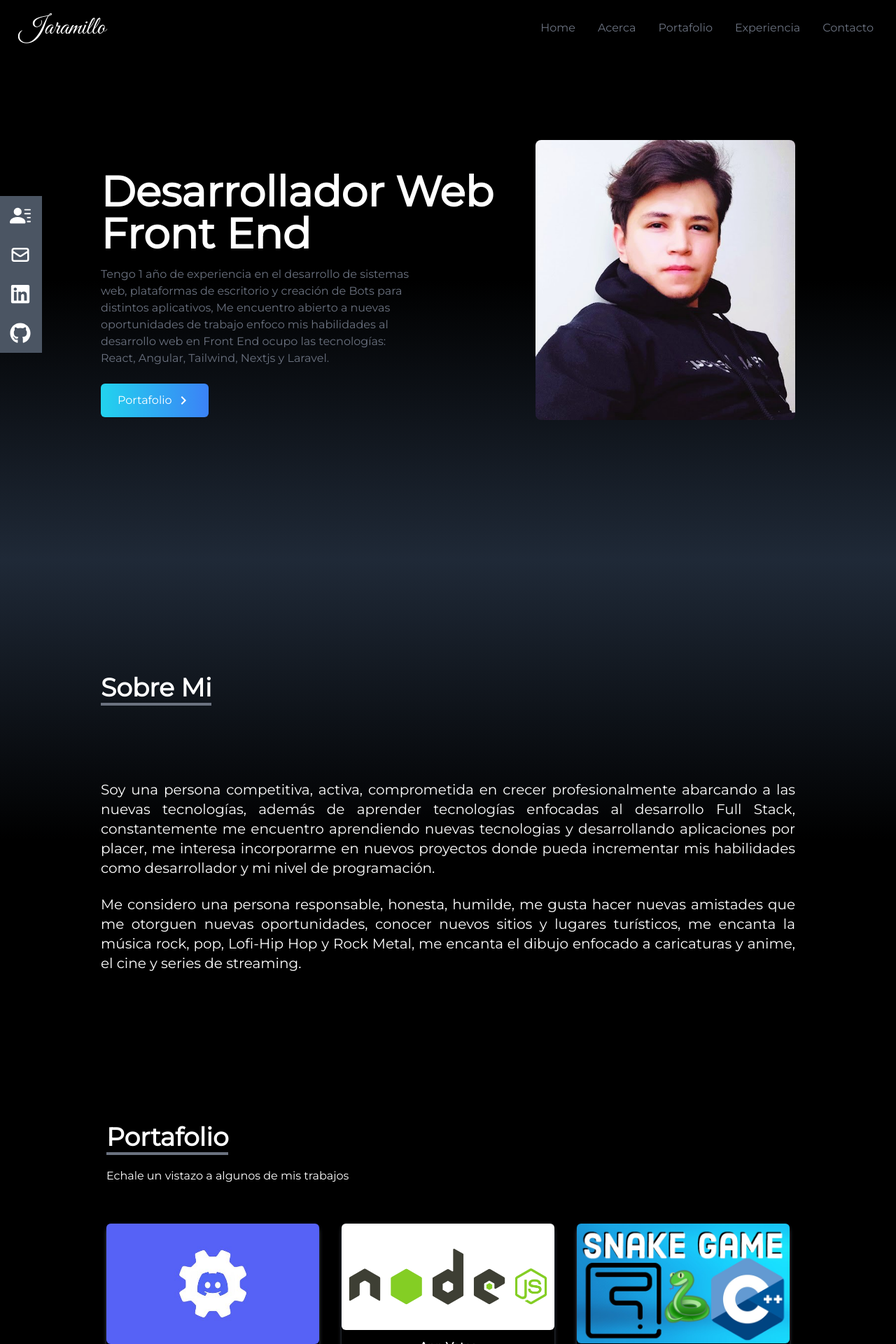
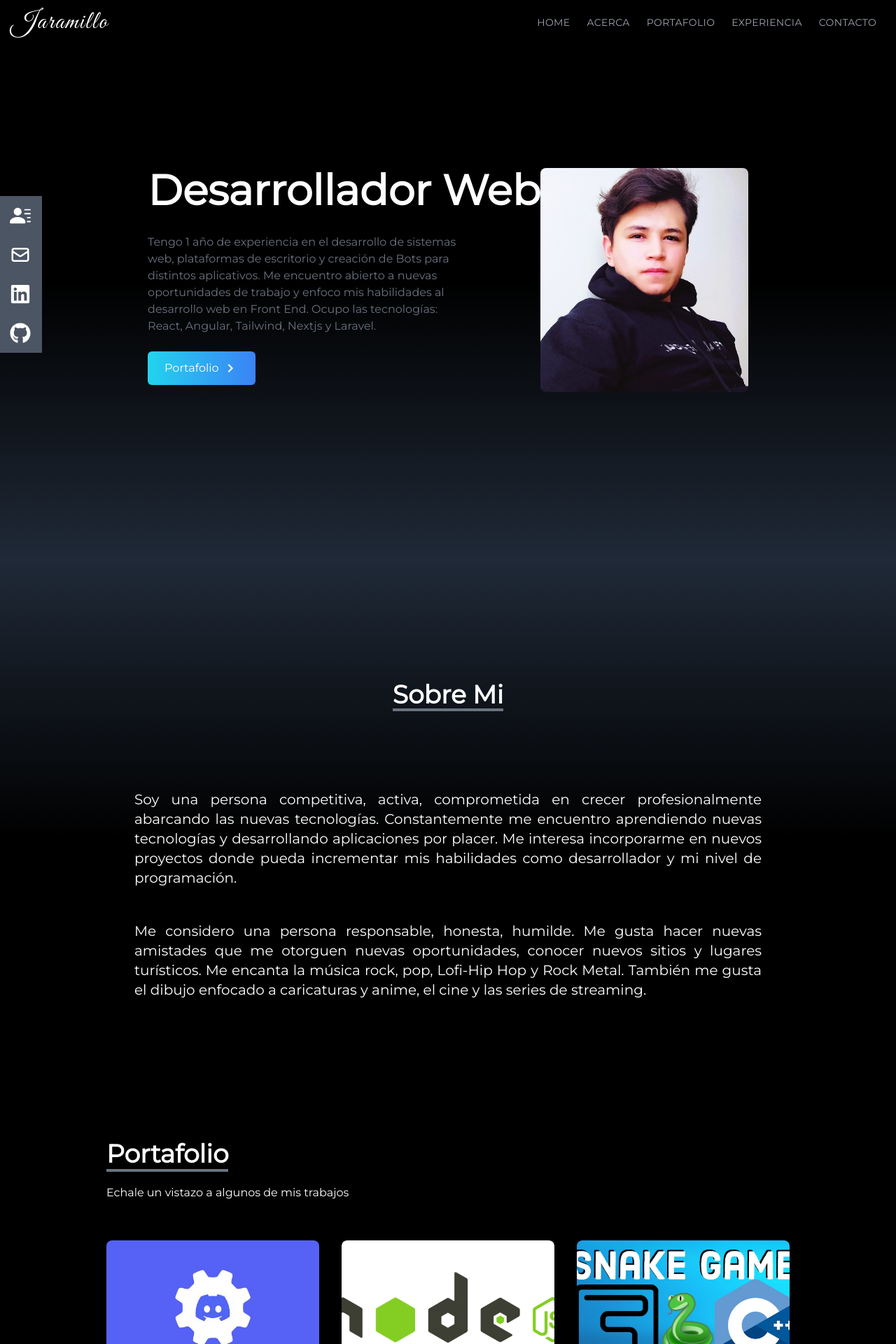
Before and after one commit to Jaramill0/portafolio, a React (Create React App) app: page / in a window 1280 px wide. Shown: the top 1920 px of the page at 70% size. Built offline with nearby package versions, Linux system fonts and the light colour scheme.

Commit message:
Mejoras en el portafolio web

```diff
--- a/src/components/About.jsx
+++ b/src/components/About.jsx
@@ -1,27 +1,21 @@
-import React from 'react'
+import React from 'react';
 
 const About = () => {
     return (
-        <div name="acerca" className='w-full h-screen bg-gradient-to-b via-black  to-black  from-gray-800  p-4 text-white'>
-            <div className='max-w-screen-lg  flex flex-col p-4 mx-auto  justify-center w-full h-full'>
-                <div className='pb-8'>
-                    <p className='text-4xl font-bold inline border-b-4 border-gray-500'>Sobre Mi</p>
+        <div name="acerca" className="bg-gradient-to-b from-gray-800 via-black to-black w-full h-screen px-4 py-8 text-white">
+            <div className="max-w-screen-lg mx-auto h-full flex flex-col justify-center items-center">
+                <div className="pb-8">
+                    <p className="inline-block text-4xl font-bold border-b-4 border-gray-500">Sobre Mi</p>
                 </div>
-                <p className='text-xl mt-20 text-justify'>
-                    Soy una persona competitiva, activa, comprometida en crecer profesionalmente abarcando a las nuevas tecnologías,
-                    además de aprender tecnologías enfocadas al desarrollo Full Stack, constantemente me encuentro aprendiendo nuevas tecnologias y desarrollando aplicaciones por placer,
-                    me interesa incorporarme en nuevos proyectos donde pueda incrementar mis habilidades como desarrollador y mi nivel de programación.
+                <p className="text-xl mt-8 md:mt-20 text-justify max-w-4xl">
+                    Soy una persona competitiva, activa, comprometida en crecer profesionalmente abarcando las nuevas tecnologías. Constantemente me encuentro aprendiendo nuevas tecnologías y desarrollando aplicaciones por placer. Me interesa incorporarme en nuevos proyectos donde pueda incrementar mis habilidades como desarrollador y mi nivel de programación.
                 </p>
-                <br />
-                <p className='text-xl text-justify'>
-                    Me considero una persona responsable, honesta, humilde, me gusta hacer nuevas amistades que me otorguen nuevas oportunidades,
-                    conocer nuevos sitios y lugares turísticos, me encanta la música rock, pop, Lofi-Hip Hop y Rock Metal, me encanta el dibujo enfocado
-                    a caricaturas y anime, el cine y series de streaming.
+                <p className="text-xl mt-8 md:mt-12 text-justify max-w-4xl">
+                    Me considero una persona responsable, honesta, humilde. Me gusta hacer nuevas amistades que me otorguen nuevas oportunidades, conocer nuevos sitios y lugares turísticos. Me encanta la música rock, pop, Lofi-Hip Hop y Rock Metal. También me gusta el dibujo enfocado a caricaturas y anime, el cine y las series de streaming.
                 </p>
-                <br/><br/>
             </div>
         </div>
-    )
-}
+    );
+};
 
-export default About
+export default About;
--- a/src/components/Experience.jsx
+++ b/src/components/Experience.jsx
@@ -67,7 +67,7 @@ function Experience() {
         },
     ]
     return (
-        <div name='experiencia' className='bg-gradient-to-b to-black via-black from-gray-800 w-full h-screen'>
+        <div name='experiencia' className='bg-gradient-to-b to-black via-black from-gray-800 min-h-screen'>
             <div className='flex flex-col p-6 justify-center max-w-screen-lg mx-auto h-full w-full text-white'>
                 <div>
                     <p className='text-4xl font-bold border-b-4  border-gray-500 p-2 inline-flex'>Experiencia</p>
--- a/src/components/Home.jsx
+++ b/src/components/Home.jsx
@@ -5,18 +5,13 @@ import { Link } from 'react-scroll'
 
 const Home = () => {
     return (
+        <>
             <div name="home" className='h-screen w-full bg-gradient-to-b from-black via-black to-gray-800'>
                 <div className='max-w-screen-lg mx-auto flex flex-col justify-center items-center h-full px-4 md:flex-row'>
                     <div className='flex flex-col justify-center h-full'>
-                    <br /><br />
-                    <h2 className='text-sm md:text-2xl lg:text-6xl  font-bold  text-white'>Desarrollador Web Front End</h2>
+                        <h2 className='text-sm md:text-1xl lg:text-6xl font-bold text-white mb-4'>Desarrollador Web </h2>
                         <p className='text-gray-500 py-4 max-w-md min-w-0'>
-                        Tengo 1 año de experiencia en el desarrollo de sistemas web,
-                        plataformas de escritorio y creación de Bots para distintos aplicativos,
-                        Me encuentro abierto a nuevas oportunidades de trabajo
-                        enfoco mis habilidades al desarrollo web en Front End
-                        ocupo las tecnologías:
-                        React, Angular,  Tailwind, Nextjs y Laravel.
+                            Tengo 1 año de experiencia en el desarrollo de sistemas web, plataformas de escritorio y creación de Bots para distintos aplicativos. Me encuentro abierto a nuevas oportunidades de trabajo y enfoco mis habilidades al desarrollo web en Front End. Ocupo las tecnologías: React, Angular, Tailwind, Nextjs y Laravel.
                         </p>
                         <div>
                             <Link to='portafolio' smooth duration={800} className='group text-white w-fit px-6 py-3 my-2 flex items-center
@@ -32,12 +27,14 @@ const Home = () => {
                         <img
                             src={image}
                             alt="my profile"
-                        className='w-full h-auto max-w-lx rounded-lg'
+                            className='w-full h-auto max-h-80 max-w-sm rounded-lg'
+                            width={320}
+                            height={400}
                         />
                     </div>
-                <br />
                 </div>
             </div>
+        </>
     )
 }
 
--- a/src/components/Navbar.jsx
+++ b/src/components/Navbar.jsx
@@ -3,70 +3,91 @@ import { FaBars, FaTimes } from 'react-icons/fa'
 import { Link } from 'react-scroll'
 
 const Navbar = () => {
-    const [nav, setNav] = useState(false);
+    const [isOpen, setIsOpen] = useState(false);
     const links = [
         {
             id: 1,
-            link: 'home'
+            title: 'Home',
+            target: 'home'
         },
         {
             id: 2,
-            link: 'acerca'
+            title: 'Acerca',
+            target: 'acerca'
         },
         {
             id: 3,
-            link: 'portafolio'
+            title: 'Portafolio',
+            target: 'portafolio'
         },
         {
             id: 4,
-            link: 'experiencia'
+            title: 'Experiencia',
+            target: 'experiencia'
         },
         {
             id: 5,
-            link: 'contacto'
+            title: 'Contacto',
+            target: 'contacto'
         },
-    ]
+    ];
+
     return (
-        <div className="flex justify-between items-center w-full h-20 px-4 text-white bg-black fixed">
-            <div>
-                <h1 className="text-4xl font-signature ml-3">Jaramillo</h1>
+        <nav className="bg-black fixed w-full">
+            <div className="max-w-7xl mx-auto px-4">
+                <div className="flex justify-between items-center h-16">
+                    <h1 className="text-4xl font-signature text-white tracking-wider">Jaramillo</h1>
+                    <div className="flex md:hidden">
+                        <button
+                            onClick={() => setIsOpen(!isOpen)}
+                            type="button"
+                            className="inline-flex items-center justify-center p-2 rounded-md text-white hover:text-gray-200 hover:bg-gray-700 focus:outline-none focus:bg-gray-700 focus:text-white transition duration-150 ease-in-out"
+                        >
+                            {isOpen ? <FaTimes size={24} /> : <FaBars size={24} />}
+                        </button>
                     </div>
-            <ul className="hidden md:flex">
-                {links.map(({ id, link }) => (
-                    <li
-                        key={id}
-                        className="px-4 cursor-pointer capitalize font-medium text-gray-500 hover:scale-105 duration-200"
+                    <ul className="hidden md:flex md:items-center">
+                        {links.map(({ id, title, target }) => (
+                            <li key={id} className="mx-3">
+                                <Link
+                                    activeClass="text-gray-300"
+                                    to={target}
+                                    spy={true}
+                                    smooth={true}
+                                    offset={-70}
+                                    duration={500}
+                                    className="text-gray-400 hover:text-white font-medium tracking-wide uppercase text-sm cursor-pointer"
                                 >
-                        <Link to={link} smooth duration={500}>
-                            {link}
+                                    {title}
                                 </Link>
                             </li>
                         ))}
                     </ul>
-            <div onClick={() => setNav(!nav)}
-                className="cursor-pointer pr-4 z-10 text-gray-500 md:hidden"
+                </div>
+            </div>
+            {isOpen && (
+                <div className="md:hidden">
+                    <ul className="pt-2 pb-3 space-y-1">
+                        {links.map(({ id, title, target }) => (
+                            <li key={id}>
+                                <Link
+                                    activeClass="bg-gray-900 text-white"
+                                    to={target}
+                                    spy={true}
+                                    smooth={true}
+                                    offset={-70}
+                                    duration={500}
+                                    className="block pl-3 pr-4 py-2 border-l-4 text-base font-medium text-gray-400 hover:bg-gray-700 hover:text-white cursor-pointer"
                                 >
-                {nav ? <FaTimes size={30} /> : <FaBars size={30} />}
-            </div>
-
-            {nav && (
-                <ul className="flex flex-col justify-center items-center absolute
-                 top-0 left-0 w-full h-screen bg-gradient-to-b
-                  from-black to-gray-800 text-gray-500">
-                    {links.map(({ id, link }) => (
-                        <li
-                            key={id}
-                            className="px-4 cursor-pointer capitalize py-6 text-4xl"
-                        >
-                            <Link onClick={()=> setNav(!nav)} to={link} smooth duration={500}>
-                            {link}
+                                    {title}
                                 </Link>
                             </li>
                         ))}
                     </ul>
+                </div>
             )}
-        </div>
-    )
+        </nav>
+    );
 }
 
-export default Navbar
+export default Navbar;
--- a/src/components/Portafolio.jsx
+++ b/src/components/Portafolio.jsx
@@ -5,41 +5,41 @@ import rickymorty from '../assets/portafolio/rickmorty.png'
 import snake from '../assets/portafolio/snake.jpg'
 import weather from '../assets/portafolio/weather.png'
 import car from '../assets/portafolio/carrito.png'
+
 const Portafolio = () => {
-
     const portafolio = [
         {
             id: 1,
             src: bot,
-            title: 'BotGame'
+            title: 'BotGame',
         },
         {
             id: 2,
             src: node,
-            title: 'App  Votes'
+            title: 'App Votes',
         },
         {
             id: 3,
             src: snake,
-            title:'SnakeGame'
+            title: 'SnakeGame',
         },
         {
             id: 4,
             src: rickymorty,
-            title:'Web Api Rick & Morty'
+            title: 'Web Api Rick & Morty',
         },
         {
             id: 5,
             src: weather,
-            title: 'API Rest Weather'
+            title: 'API Rest Weather',
         },
         {
             id: 6,
             src: car,
-            title: 'E-Commerce Movies'
-        }
+            title: 'E-Commerce Movies',
+        },
+    ]
 
-    ];
     return (
         <div name="portafolio" className='bg-gradient-to-b from-black via-black to-gray-800 w-full text-white md:h-screen'>
             <div className='max-w-screen-lg flex flex-col p-6 mx-auto justify-center w-full h-full'>
@@ -47,14 +47,16 @@ const Portafolio = () => {
                     <p className='text-4xl font-bold inline border-b-4 border-gray-500'>Portafolio</p>
                     <p className='py-6'>Echale un vistazo a algunos de mis trabajos</p>
                 </div>
-                <div className='grid sm:grid-cols-2 md:grid-cols-3 gap-8 sm:px-0'>
+                <div className='grid grid-cols-1 sm:grid-cols-2 md:grid-cols-3 gap-8 sm:px-0'>
                     {portafolio.map(({ id, src, title }) => (
-                        <div key={id} className='shadow-md shadow-gray-600 rounded-lg'>
-                            <img src={src} alt="" className='rounded-md duration-200 hover:scale-105' />
-                            <p className='mt-3 text-center font-semibold text-white-400 '>{title}</p>
-                            <div className='flex items-center justify-center'>
-                                <button className='w1/3 px-7 py-2 m-4 duration-200 hover:scale-105'>Demo</button>
-                                <button className='w-1/3 px-7 py-2 m-4 duration-200 hover:scale-105'>Code</button>
+                        <div key={id} className='rounded-lg overflow-hidden'>
+                            <img src={src} alt="" className='rounded-md w-full h-48 object-cover transition transform hover:scale-105' />
+                            <div className='px-4 py-2'>
+                                <p className='text-lg font-semibold'>{title}</p>
+                                <div className='flex justify-center space-x-4 mt-3'>
+                                    <button className='px-6 py-2 text-sm font-medium bg-gray-700 text-white rounded-lg transition transform hover:scale-105'>Demo</button>
+                                    <button className='px-6 py-2 text-sm font-medium bg-gray-700 text-white rounded-lg transition transform hover:scale-105'>Code</button>
+                                </div>
                             </div>
                         </div>
                     ))}
```
Lines whose indentation alone changed are shown as unchanged.
